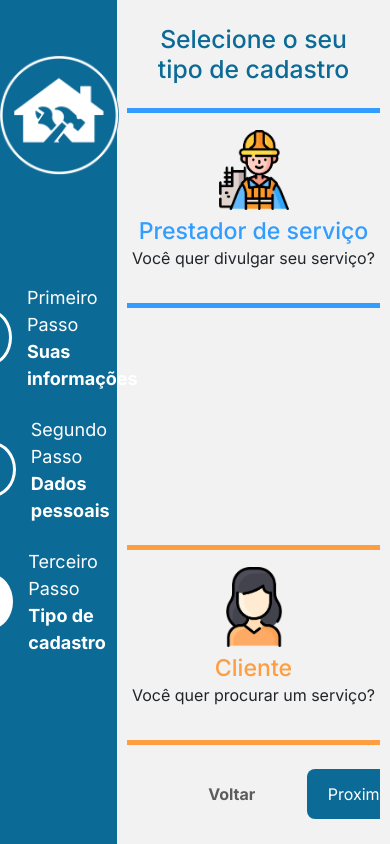
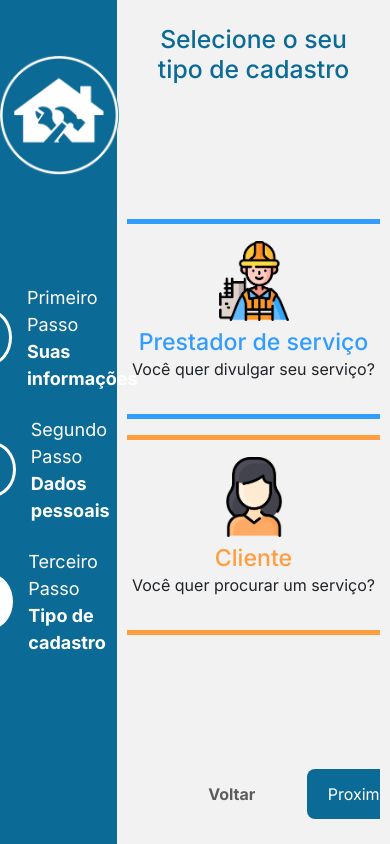
Before and after one commit to MaoNaObraa/MaoNaObra, a React (Vite) app: page /cadastro/TipoCadastro in a window 390 px wide. Built offline with nearby package versions, Linux system fonts and the light colour scheme.

Commit message:
fix: fixed problems responsive

```diff
--- a/src/components/Cadastro-components/dados-pessoais/DadosPessoais.jsx
+++ b/src/components/Cadastro-components/dados-pessoais/DadosPessoais.jsx
@@ -5,7 +5,7 @@ import PreviousNextButtons from "../previous-next/PreviousNextButtons";
 const DadosPessoais = () => {
     return (
         <>
-            <div className='principal-box-cadastro d-flex flex-column dadosPessoais'>
+            <div className='principal-box-cadastro d-flex flex-column justify-content-between dadosPessoais'>
                 <div className='first-text-cadastro mb-2'>
                     <h2 className='text-principal'>Suas informações</h2>
                     <p>Insira seus dados pessoais para melhor segurança</p>
--- a/src/components/Cadastro-components/tipo-cadastro/TipoCadastro.css
+++ b/src/components/Cadastro-components/tipo-cadastro/TipoCadastro.css
@@ -4,6 +4,8 @@
 }
 
 .tipo-cadastro-label{
+    max-width: 700px;
+    max-height: 300px;
     width: 500px;
     height: 200px;
     border-radius: 10px;
--- a/src/components/Cadastro-components/tipo-cadastro/TipoCadastro.jsx
+++ b/src/components/Cadastro-components/tipo-cadastro/TipoCadastro.jsx
@@ -7,13 +7,13 @@ import PreviousNextButtons from '../previous-next/PreviousNextButtons';
 const TipoCadastro = () => {
     return (
         <>
-            <div className='principal-box-cadastro d-flex flex-column'>
+            <div className='principal-box-cadastro d-flex flex-column justify-content-between'>
                 <div className='first-text-cadastro mb-3'>
                     <h2 className='text-principal text-center'>Selecione o seu tipo de cadastro</h2>
                 </div>
 
-                <div id="select-tipo-cadastro" className=' d-flex flex-column justify-content-between align-items-center'>
-                    <div>
+                <div id="select-tipo-cadastro" className=' d-flex flex-column justify-content-center align-items-center'>
+                    <div className='mb-3'>
                         <input type="checkbox" name="prestadorServico" id="prestadorServico" value="prestadorServico" className='hidden'/>
                         <label htmlFor="prestadorServico" id='prestadorServico-checkbox' className="tipo-cadastro-label d-flex align-items-center justify-content-center flex-column">
                             <img src={prestadorServico} width={80} className='mb-2'/>
```
